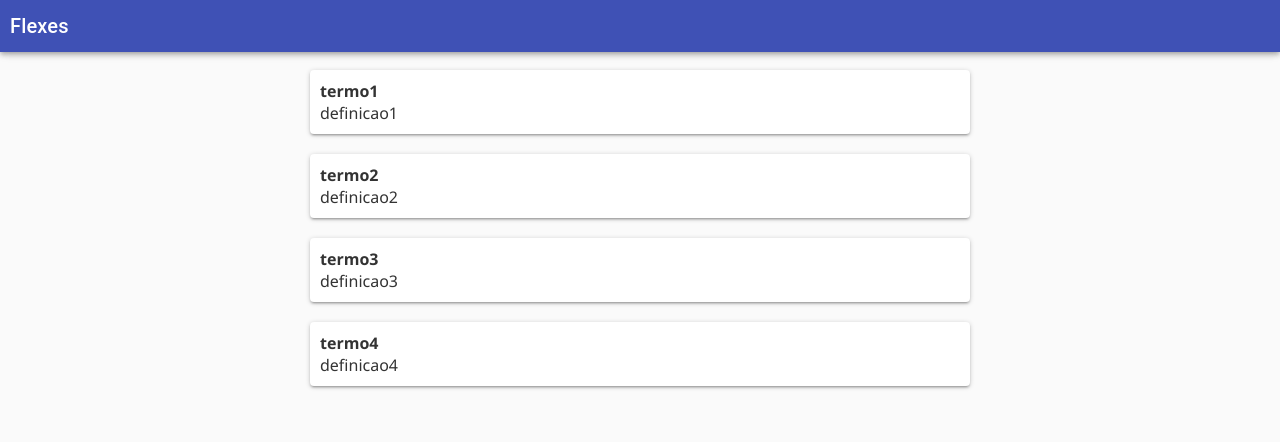
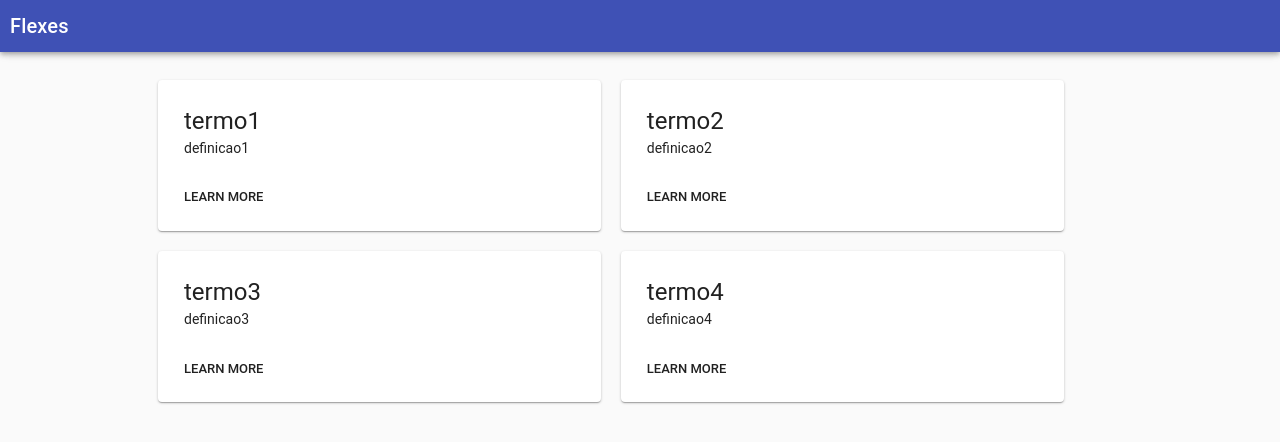
Before and after one commit to valterlucena/devweb-front, a React (Create React App) app in the folder flexes/: page / in a window 1280 px wide. Shown: the top 442 px of the page. Built offline with nearby package versions, Linux system fonts and the light colour scheme.

Commit message:
deixa cards em grade utilizando o Card do material

```diff
--- a/flexes/src/components/Cards/Cards.css
+++ b/flexes/src/components/Cards/Cards.css
@@ -1,5 +1,7 @@
 .card {
-    margin: 0px auto 20px;
+    margin: 10px 10px;
     padding: 10px;
     background: #fff;
+    width: 45%;
+    float: left;
 }
--- a/flexes/src/components/Cards/Cards.js
+++ b/flexes/src/components/Cards/Cards.js
@@ -1,8 +1,7 @@
 import React, {Component} from 'react';
 
 import './Cards.css';
-import Paper from '@material-ui/core/Paper';
-import { Typography } from '@material-ui/core';
+import { Typography, Card, CardContent, CardActions, Button } from '@material-ui/core';
 
 class Cards extends Component {
 
@@ -32,10 +31,19 @@ class Cards extends Component {
         return (
             <div className="cards">
                 {cards.map(card => (
-                    <Paper className="card">
-                        <strong>{card.termo}</strong>
-                        <p>{card.definicao}</p>
-                    </Paper>
+                    <Card className="card">
+                        <CardContent>
+                            <Typography variant="h5">
+                                {card.termo}
+                            </Typography>
+                            <Typography component="p">
+                                {card.definicao}
+                            </Typography>
+                        </CardContent>
+                        <CardActions>
+                            <Button size="small">Learn More</Button>
+                        </CardActions>
+                    </Card>
                 ))}
             </div>
         );
--- a/flexes/src/components/Container/Container.css
+++ b/flexes/src/components/Container/Container.css
@@ -1,5 +1,5 @@
 .container {
-    max-width: 700px;
+    max-width: 80%;
     margin: 70px auto 0;
     padding: 0 20px;
 }
```
